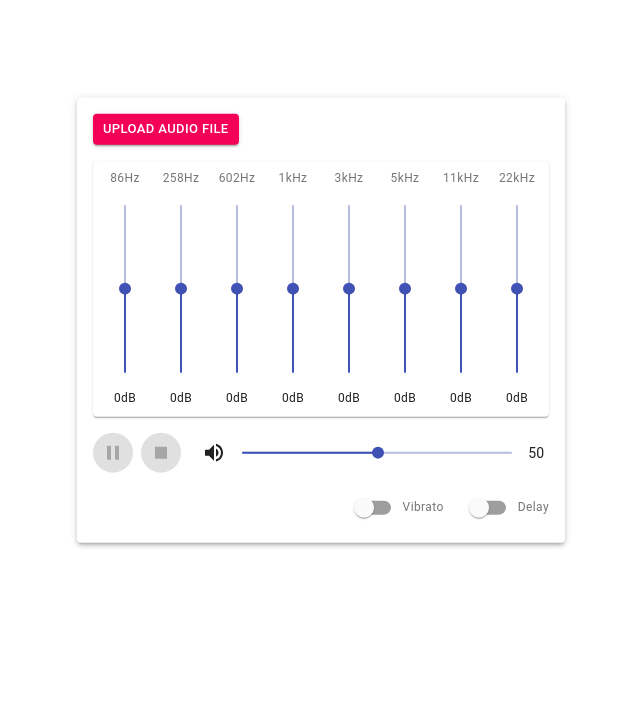
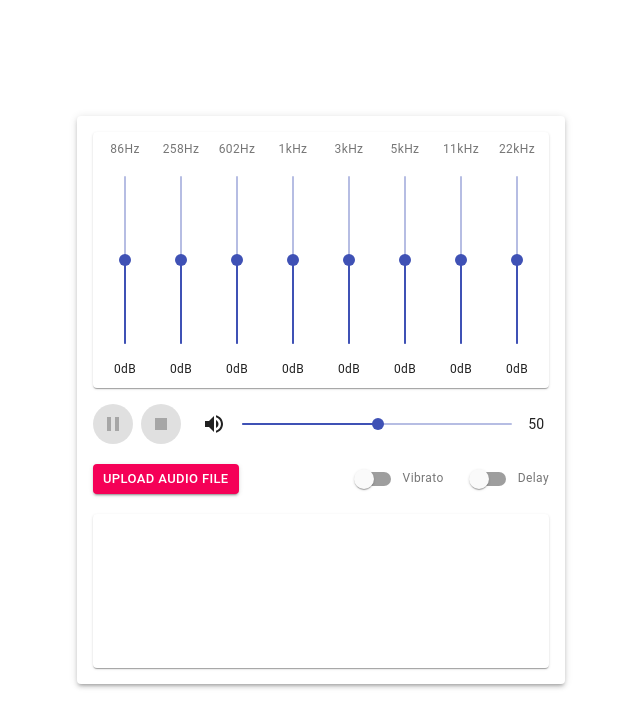
Before and after one commit to Longlom/equalizer, a React (Create React App) app: page / in a window 1280 px wide. Shown: the top 728 px of the page, without its empty margins (319-959 px from the left). Built offline with nearby package versions, Linux system fonts and the light colour scheme.

Commit message:
style: add Visualizer component and move FileLoader location

```diff
--- a/src/App.js
+++ b/src/App.js
@@ -2,6 +2,7 @@ import { makeStyles, Paper } from "@material-ui/core/";
 import Control from "components/Control";
 import Effect from "components/Effect";
 import FileLoader from "components/FileLoader";
+import Visualizer from "components/Visualizer";
 import Volume from "components/Volume";
 import { useAudioSchema } from "context/AudioSchema";
 import { useState } from "react";
@@ -13,15 +14,8 @@ function App() {
   const [file, setFile] = useState(null);
   const [sourceNode, setSourceNode] = useState({});
   const [playerState, setPlayerState] = useState(audioContext.state);
-
   return (
     <Paper elevation={3} className={classes.app}>
-      <FileLoader
-        sourceNode={sourceNode}
-        file={file}
-        setFile={setFile}
-        setPlayerState={setPlayerState}
-      />
       <ListPanel />
       <div className={classes.control}>
         <Control
@@ -34,16 +28,25 @@ function App() {
         <Volume />
       </div>
       <div className={classes.control}>
-        <Effect title="Vibrato" node={vibratoNode} />
-        <Effect title="Delay" node={delayNode} />
+        <FileLoader
+          sourceNode={sourceNode}
+          file={file}
+          setFile={setFile}
+          setPlayerState={setPlayerState}
+        />
+        <div className={classes.control}>
+          <Effect title="Vibrato" node={vibratoNode} />
+          <Effect title="Delay" node={delayNode} />
+        </div>
       </div>
+      <Visualizer playerState={playerState} />
     </Paper>
   );
 }
 const useStyles = makeStyles({
   app: {
     position: "absolute",
-    top: "40%",
+    top: "50%",
     left: "50%",
     transform: "translate(-50%, -50%)",
     padding: "1em",
@@ -54,7 +57,7 @@ const useStyles = makeStyles({
   control: {
     display: "flex",
     alignItems: "center",
-    justifyContent: "flex-end",
+    justifyContent: "space-between",
     gap: "1em",
   },
 });
```
